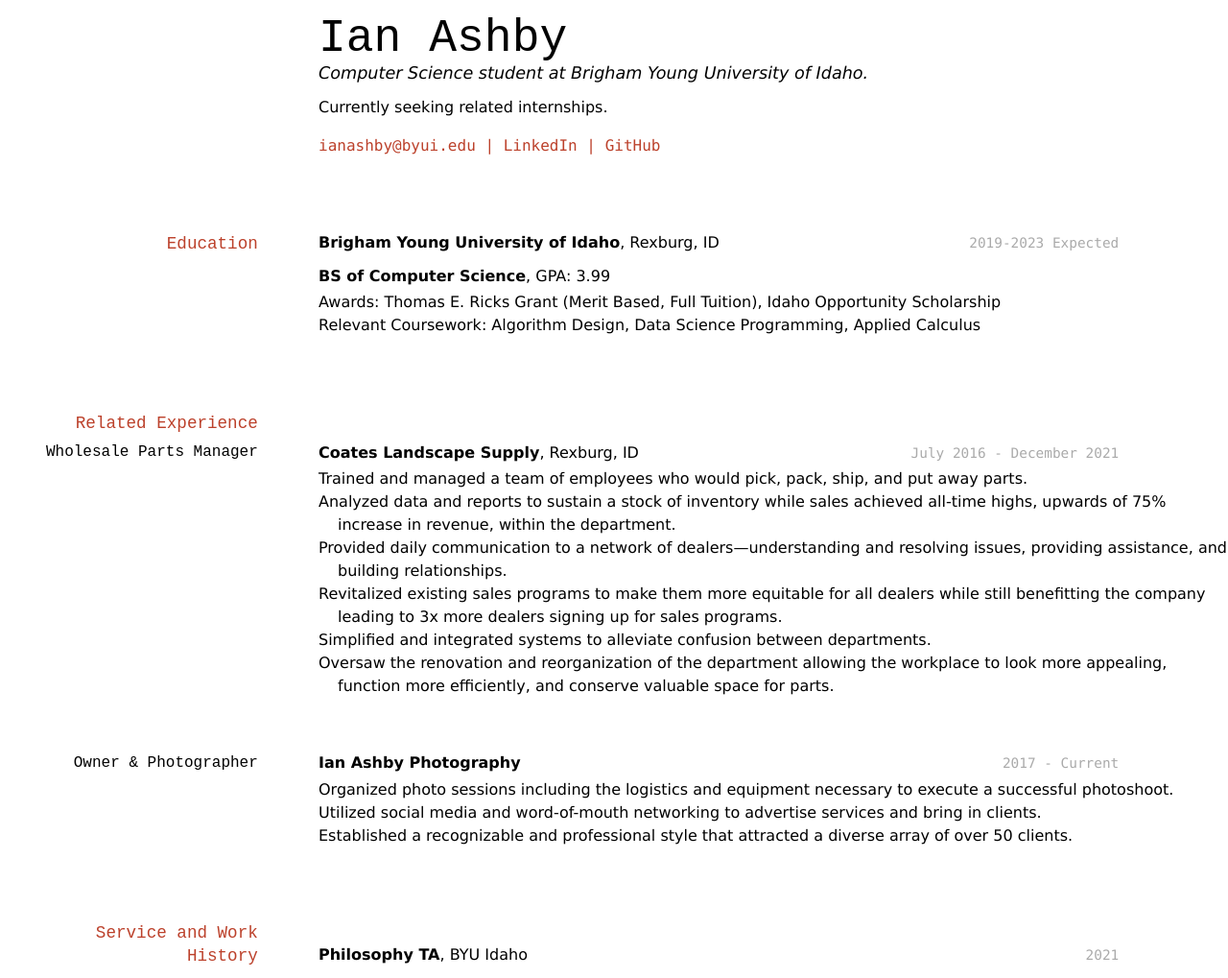
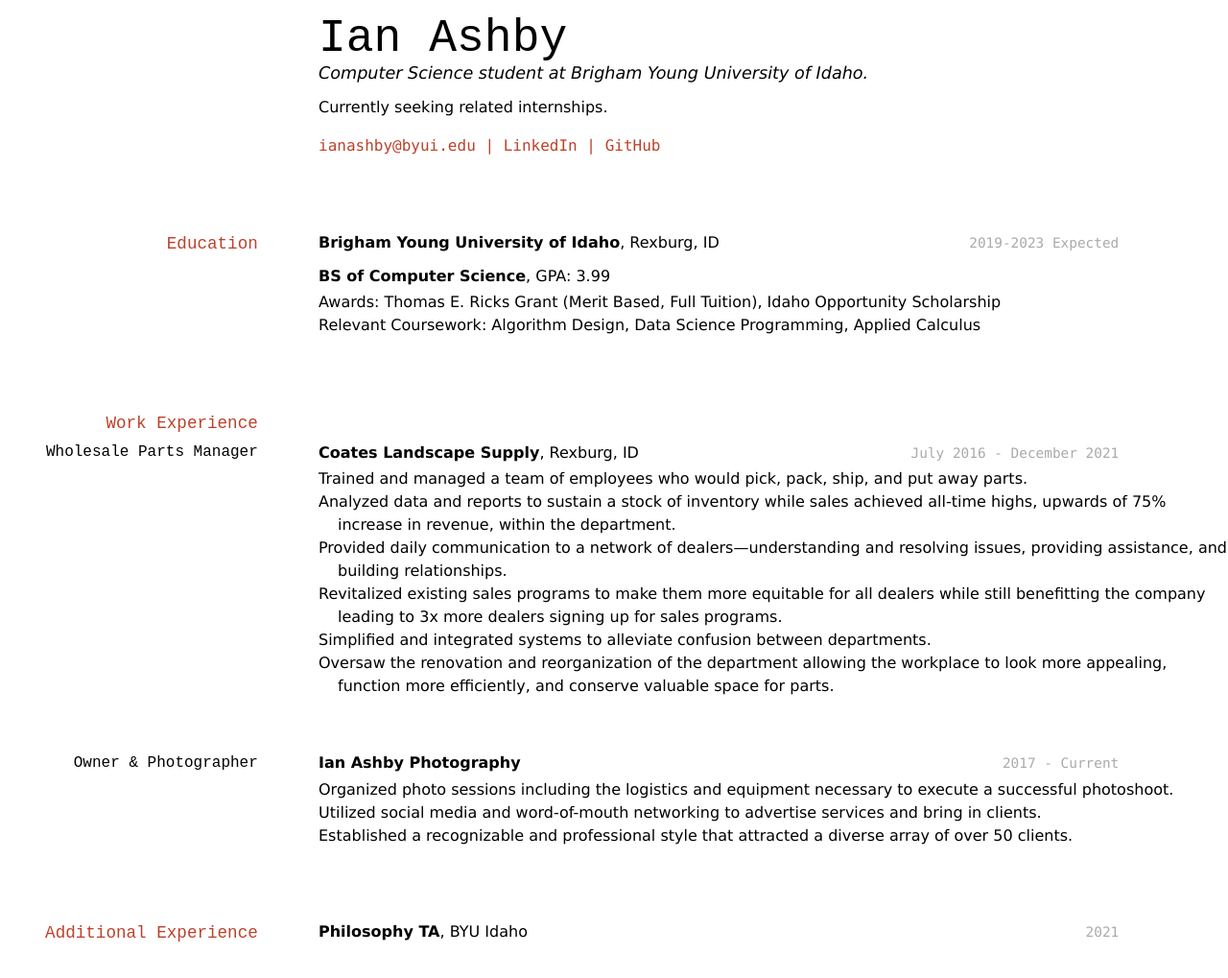
Before and after one commit to byuids-resumes/ASHBY-Resume, a Jekyll site: the page built from docs/index.md, in a window 1280 px wide. Shown: the whole page at 96% size. Built offline with Jekyll 4.4.1, drawn with Linux system fonts in a browser that asks for light colours; after the commit the page ends 995 px from its top, so only the background shows below that.

Commit message:
Update index.md

```diff
--- a/docs/index.md
+++ b/docs/index.md
@@ -27,7 +27,7 @@ __BS of Computer Science__, GPA: 3.99
 
 
 
-## Related Experience
+## Work Experience
 
 ### Wholesale Parts Manager
 
@@ -51,7 +51,7 @@ __Ian Ashby Photography__
 -	Established a recognizable and professional style that attracted a diverse array of over 50 clients.
 
 
-## Service and Work History
+## Additional Experience
 
 `2021`
 __Philosophy TA__, BYU Idaho
```
